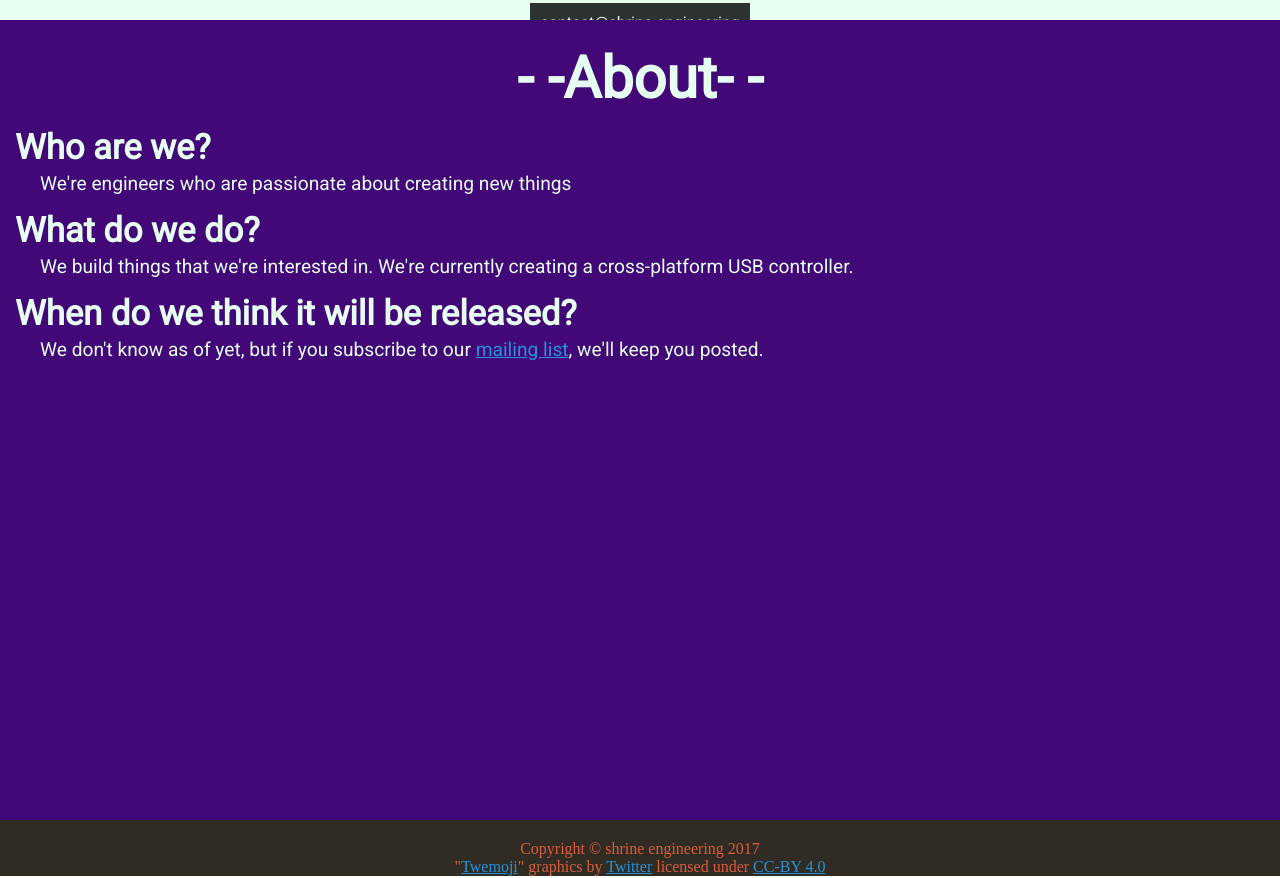
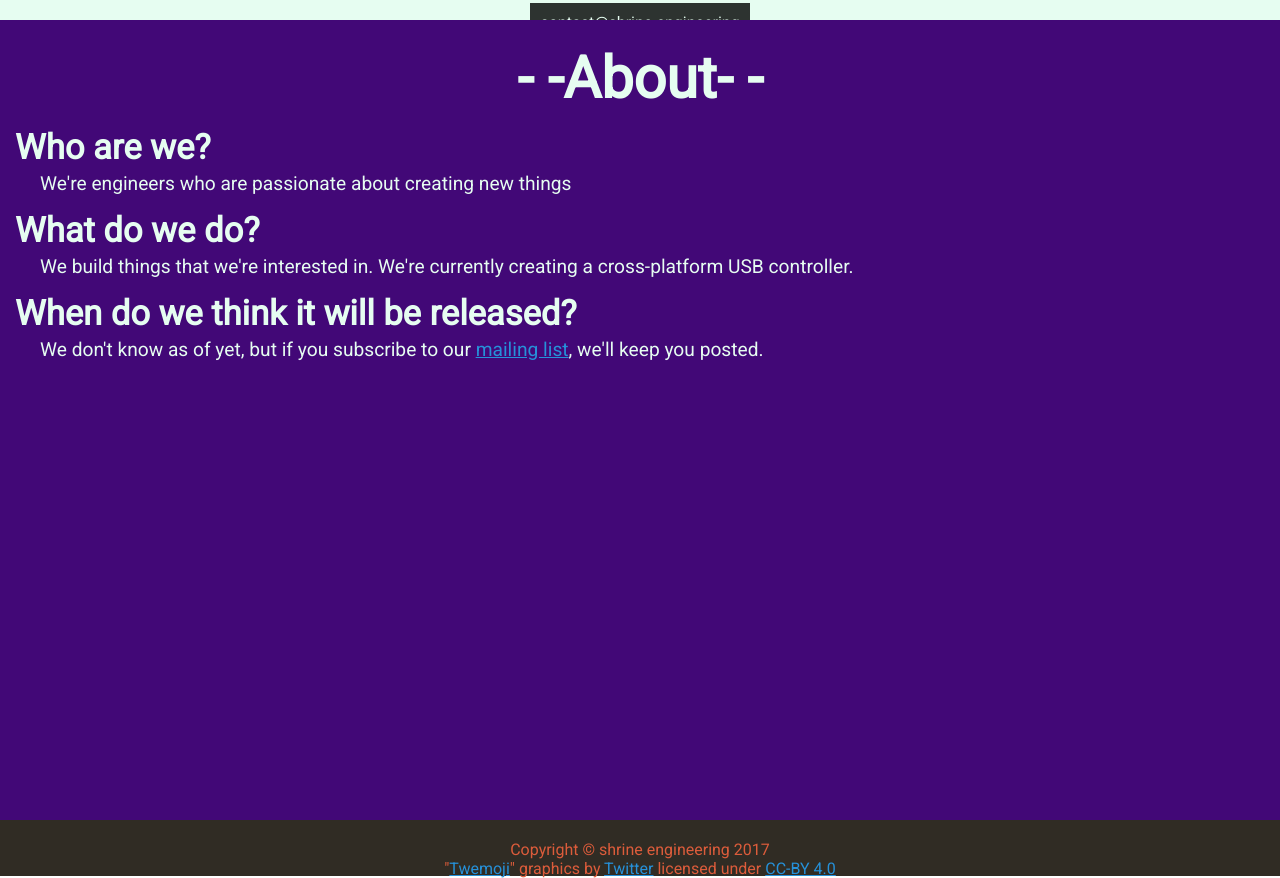
Before and after one commit to Tyler-Harwood/shrine-engineering-site, a plain HTML site: page index.html in a window 1280 px wide. Shown: the part 3980-4858 px from the top of the page. Drawn offline with Linux system fonts and the light colour scheme.

Commit message:
updating footer font

```diff
--- a/main.css
+++ b/main.css
@@ -14,6 +14,10 @@ pre {
 
 button {
     cursor: pointer;
+}
+
+#footer {
+    font-family: 'Roboto', sans-serif;
 }
 
 #textBubbleImage {
```
